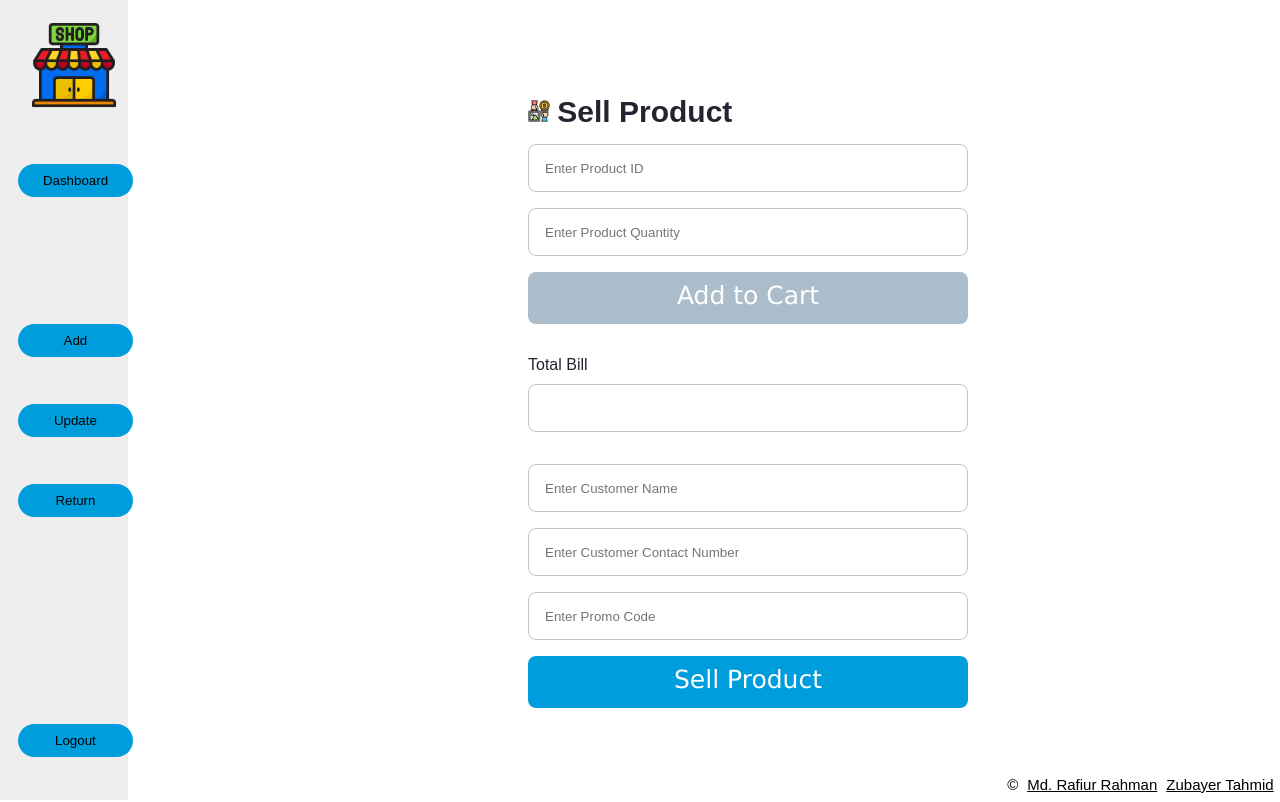
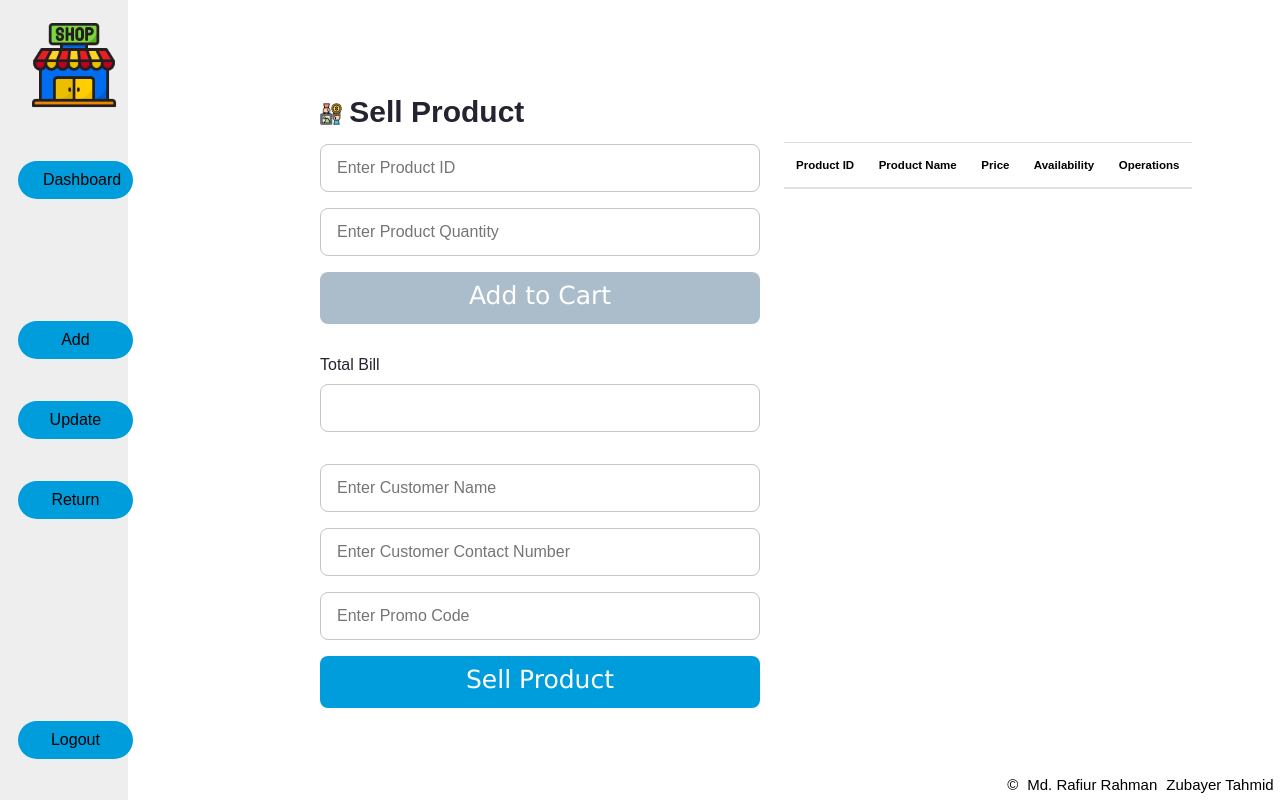
Before and after one commit to rr-uchchash360/Halkhata-The-Shop-Management-System, a PHP site: page /sell.html in a window 1280 px wide. Run offline with PHP 8.4, Linux system fonts and the light colour scheme; lists and menus that the app fills with data are empty.

Commit message:
Sell page redesigned

```diff
--- a/sell.css
+++ b/sell.css
@@ -116,7 +116,7 @@
     position: absolute;
     width: 300px;
     height: 60px;
-    left: 41.25%;
+    left: 25%;
     top: 10%;
     font-family: 'Lato';
     font-style: normal;
@@ -137,7 +137,7 @@
     position: absolute;
     width: 440px;
     height: 48px;
-    left: 41.25%;
+    left: 25%;
     top: 58%;
     border: 1px solid #C5C5C5;
     border-radius: 8px;
@@ -154,7 +154,7 @@
     position: absolute;
     width: 440px;
     height: 48px;
-    left: 41.25%;
+    left: 25%;
     top: 66%;
     border: 1px solid #C5C5C5;
     border-radius: 8px;
@@ -171,7 +171,7 @@
     position: absolute;
     width: 440px;
     height: 48px;
-    left: 41.25%;
+    left: 25%;
     top: 18%;
     border: 1px solid #C5C5C5;
     border-radius: 8px;
@@ -188,7 +188,7 @@
     position: absolute;
     width: 440px;
     height: 48px;
-    left: 41.25%;
+    left: 25%;
     top: 26%;
     border: 1px solid #C5C5C5;
     border-radius: 8px;
@@ -204,7 +204,7 @@
     position: absolute;
     width: 440px;
     height: 48px;
-    left: 41.25%;
+    left: 25%;
     top: 74%;
     border: 1px solid #C5C5C5;
     border-radius: 8px;
@@ -214,7 +214,7 @@
     position: absolute;
     width: 150px;
     height: 24px;
-    left: 41.25%;
+    left: 25%;
     top: 44%;
     font-family: 'Lato';
     font-style: normal;
@@ -235,7 +235,7 @@
     position: absolute;
     width: 440px;
     height: 48px;
-    left: 41.25%;
+    left: 25%;
     top: 48%;
     border: 1px solid #C5C5C5;
     border-radius: 8px;
@@ -250,7 +250,7 @@
     position: absolute;
     width: 440px;
     height: 52px;
-    left: 41.25%;
+    left: 25%;
     top: 34%;
     background: #abbdca;
     border-radius: 8px;
@@ -271,7 +271,7 @@
     position: absolute;
     width: 440px;
     height: 52px;
-    left: 41.25%;
+    left: 25%;
     top: 82%;
     background: #009DDC;
     border-radius: 8px;
@@ -282,6 +282,28 @@
     font-size: 25px;
     line-height: 20px;
 }
+
+.recent-sale{
+    display: flex;
+    flex-direction: row;
+    justify-content: center;
+    padding: 14px 16px;
+    gap: 4px;
+    position: absolute;
+    width: 440px;
+    height: 52px;
+    left: 60%;
+    top: 16%;
+    /* background: #009DDC; */
+    border-radius: 8px;
+    color: rgb(0, 0, 0);
+    font-family: 'Lucida Sans', 'Lucida Sans Regular', 'Lucida Grande', 'Lucida Sans Unicode', Geneva, Verdana, sans-serif;
+    font-style: normal;
+    font-weight: 100;
+    font-size: 11.5px;
+    line-height: 20px;
+}
+
 
 button{
     padding: 9px 25px;
--- a/sell.html
+++ b/sell.html
@@ -6,6 +6,7 @@
     <meta http-equiv="X-UA-Compatible" content="IE=edge">
     <meta name="viewport" content="width=device-width, initial-scale=1.0">
     <title>Sell Product</title>
+    <link rel="stylesheet" href="https://cdn.jsdelivr.net/npm/bootstrap@4.0.0/dist/css/bootstrap.min.css">
     <link rel="stylesheet" href="sell.css">
     <link rel="icon" href="icons/sell.png" type="image/icon type">
 </head>
@@ -87,6 +88,30 @@
 
     </form>
 
+
+    <div class="recent-sale">
+
+        <table class="table">
+          <thead>
+            <tr>
+              <th scope="col">Product ID</th>
+              <th scope="col">Product Name</th>
+              <th scope="col">Price</th>
+              <th scope="col">Availability</th>
+              <th scope="col">Operations</th>
+            </tr>
+          </thead>
+          <tbody>
+
+            <!-- Backend Code -->
+
+            </tbody>
+        </table>
+
+    </div>
+
+
+
     <div class="footer">
         <label>©</label>
         <a href = https://github.com/rr-uchchash360>Md. Rafiur Rahman</a>
```
Also changed, not shown: sell.php (+26 -0 lines).
